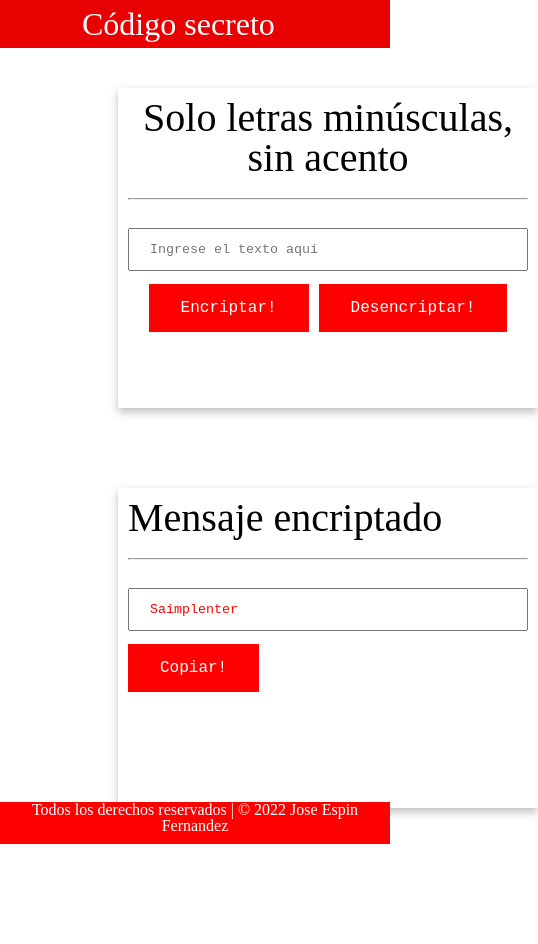
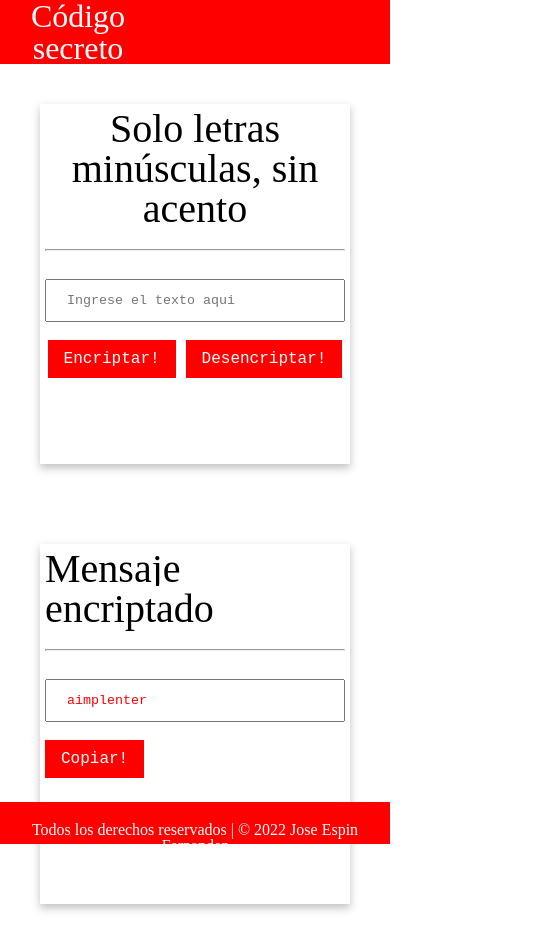
Before and after one commit to jmacrayedition/Challenge-Alura, a plain HTML site: page index.html in a window 390 px wide. Both pictures are taken after typing "Sample", "Sample" into the empty fields and a click on the button "Encriptar!". Shown: the whole page, 538 px wide, since content can reach past the window. Before the commit the page ends 848 px from the top, so only its background shows below. Drawn offline with Linux system fonts and the light colour scheme.

Commit message:
Corregido

```diff
--- a/css/main.css
+++ b/css/main.css
@@ -2,7 +2,10 @@
     font-family: 'Courier New', Courier, monospace;
 
 }
-
+body {
+    margin: 0;
+}
+/*
 header {
     background-color: rgb(233, 0, 0);
     height: 3em;
@@ -27,6 +30,17 @@ header .container:before {
     display: inline-block;
     height: 100%;
     vertical-align: middle;
+}
+*/
+header {
+    background-color: rgb(255, 0, 0);
+    text-align: center;
+    padding: 1em;
+}
+
+header h1 {
+    font-size: 2rem;
+    color: rgb(255, 255, 255);
 }
 
 .container {
@@ -83,6 +97,9 @@ button {
       color: black;
       background-color: white;
   }
+
+/*
+
   footer {
     position: fixed;
     left: 0;
@@ -95,3 +112,66 @@ button {
     text-align: center;
 
  }
+
+*/
+footer {
+    position: fixed;
+    left: 0;
+    bottom: 0;
+    width: 100%;
+    height: 5%;
+    background-color: red;
+    color: white;
+    font-size: 26px;
+    text-align: center;
+
+
+ }
+ footer p{
+    padding:20px 25px 25px 25px;
+ }
+
+ @media(max-width:800px) {
+    .container {
+        width: 40%;
+        height: 60%;
+        margin: 0;
+    }
+
+    .grupo_one {
+
+        float: left;
+        padding: 5px;
+        width: 300px;
+        height: 350px;
+        background-color: white;
+        text-align: center;
+        font-size: 40px;
+        filter: drop-shadow(0px 4px 4px rgba(0, 0, 0, 0.25));
+
+    }
+
+    .grupo_two {
+
+        float: left;
+        padding: 5px;
+        width: 300px;
+        height: 350px;
+        background-color: white;
+        text-align: justify;
+        font-size: 40px;
+        filter: drop-shadow(0px 4px 4px rgba(0, 0, 0, 0.25));
+
+    }
+    button {
+        background-color:red; /* Green */
+        border: none;
+        color: white;
+        padding: 10px 16px;
+        text-align: center;
+        text-decoration: none;
+        display: inline-block;
+        font-size: 16px;
+      }
+
+    }
--- a/js/encriptar.js
+++ b/js/encriptar.js
@@ -1,4 +1,11 @@
 
+document.getElementById("texto_one").addEventListener("input", (e) => {
+    let value = e.target.value;
+    e.target.value = value.replace(/[^a-z&ñ]/g, "");
+
+
+
+});
 var botonEncriptar = document.querySelector("#encriptar-texto");
 botonEncriptar.addEventListener("click", function (event) {
 
@@ -37,6 +44,13 @@ u: ufat
 Solo minúsculas, sin acentos
 
 */
+document.getElementById("texto_two").addEventListener("input", (e) => {
+    let value = e.target.value;
+    e.target.value = value.replace(/[^a-z&ñ]/g, "");
+
+
+
+});
 function mtdEncriptar(texto) {
 
 
```
Also changed, not shown: css/reset.css (line endings or trailing spaces), index.html (line endings or trailing spaces).
